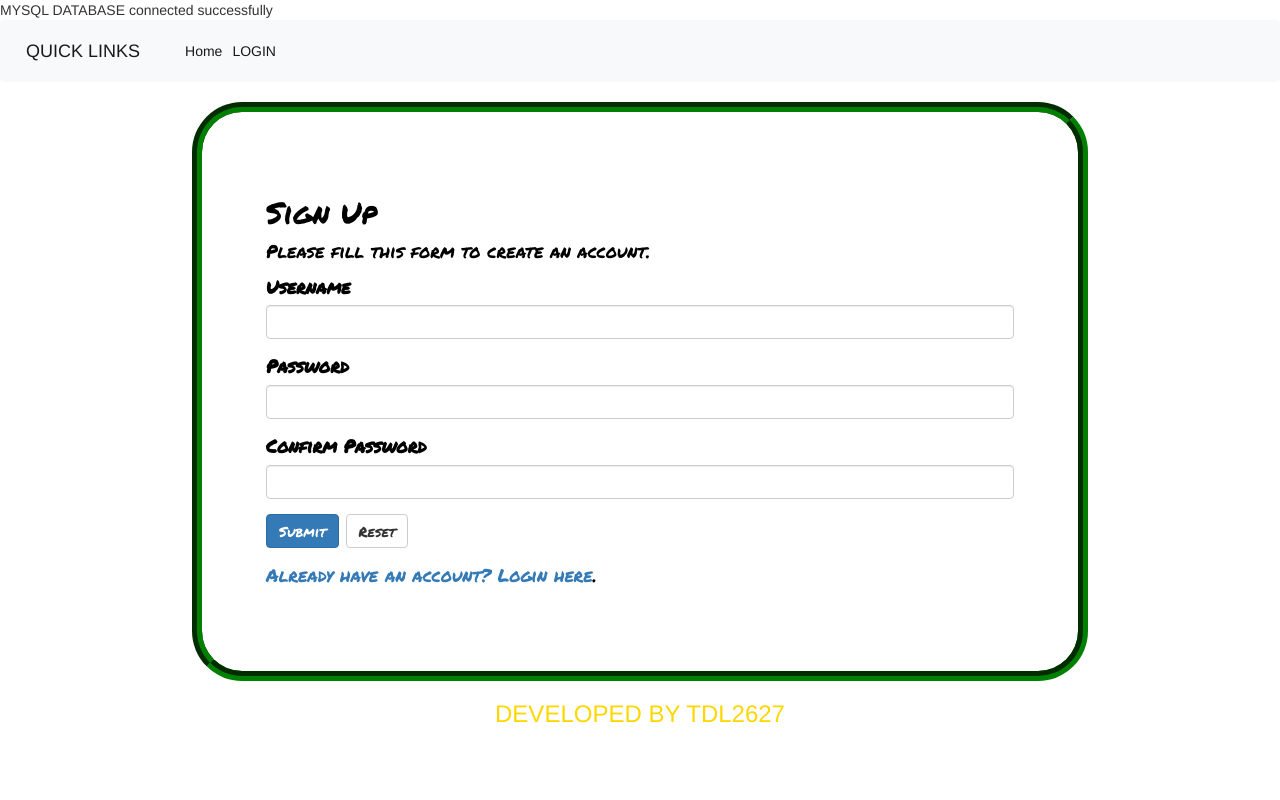
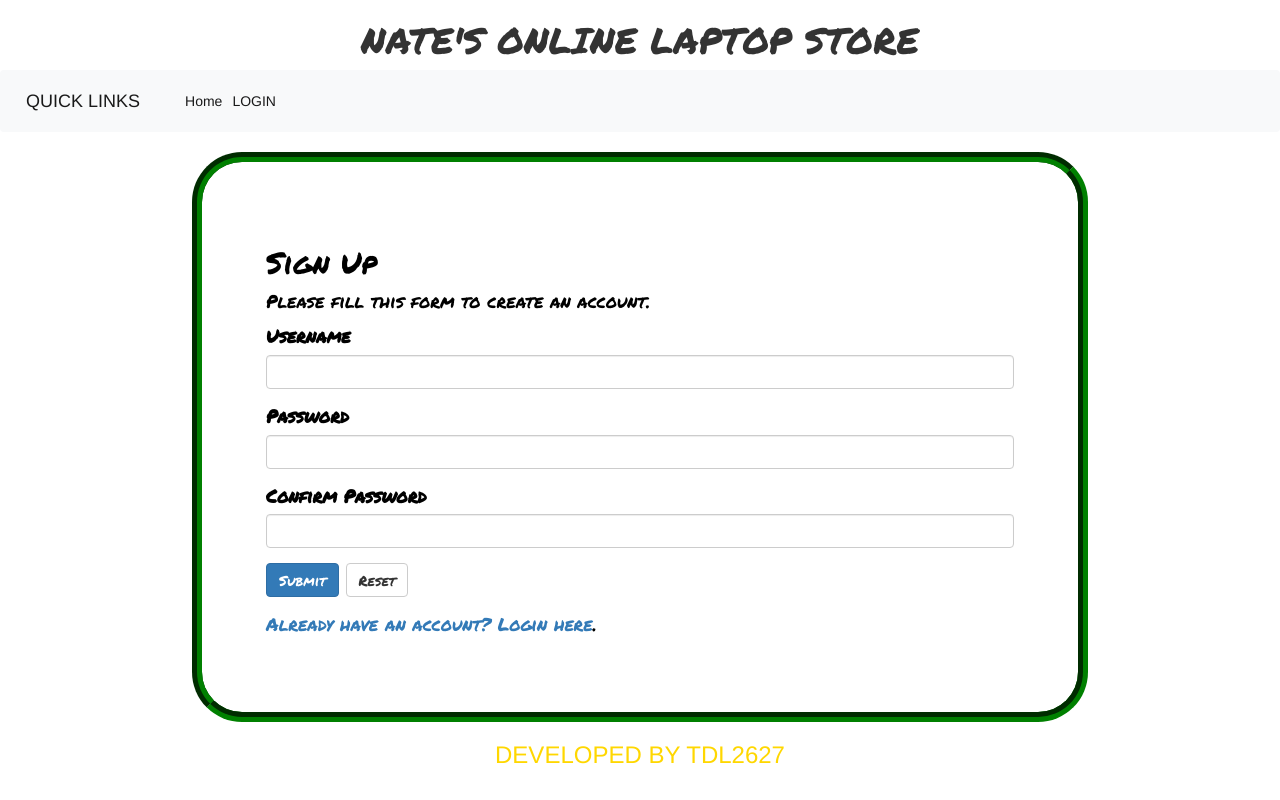
Before and after one commit to TDL2627/OnlineStore, a PHP site: page /signup.php in a window 1280 px wide. Run offline with PHP 8.4, Linux system fonts and the light colour scheme.

Commit message:
title add

```diff
--- a/cart.php
+++ b/cart.php
@@ -31,6 +31,7 @@
         </div>
       </nav>
       </body>
+      <h1>NATE'S ONLINE LAPTOP STORE </h3>
 <?php
 session_start();
 $status="";
--- a/db/db.php
+++ b/db/db.php
@@ -9,8 +9,6 @@ $link =mysqli_connect($DB_SERVER, $DB_USERNAME, $DB_PASSWORD, $DB_DATABASE);
 
 if (!$link){
     die("CONNECTION FAILED". mysqli_connect_error());
-}else{
-    echo "MYSQL DATABASE connected successfully";
 }
 
 $con = mysqli_connect("localhost:3308","TDL2627","2627","estore");
--- a/index.php
+++ b/index.php
@@ -36,7 +36,7 @@
         </div>
       </nav>
 
-    <h1>NATE'S ONLINE STORE</h1>
+    <h1>NATE'S ONLINE LAP TOP STORE</h1>
     <?php
     session_start();
 include('db/db.php');
@@ -69,7 +69,7 @@ if(empty($_SESSION["shopping_cart"])) {
     $array_keys = array_keys($_SESSION["shopping_cart"]);
     if(in_array($code,$array_keys)) {
  $status = "<div class='box' style='color:red;'>
- Product is already added to your cart!</div>";
+ Product is already added to your cart, to add more go to cart.</div>";
     } else {
     $_SESSION["shopping_cart"] = array_merge(
     $_SESSION["shopping_cart"],
--- a/login.php
+++ b/login.php
@@ -122,6 +122,7 @@ if($_SERVER["REQUEST_METHOD"] == "POST"){
     <div class="wrapper">
     <h1>WELCOME</h1>
     <div class="log">
+        <h1>NATE'S ONLINE LAP TOP STORE</h1>
         <h2>Login</h2>
         <p> Fill in your details below to login.</p>
         <form action="<?php echo htmlspecialchars($_SERVER["PHP_SELF"]); ?>" method="post">
--- a/signup.php
+++ b/signup.php
@@ -105,6 +105,7 @@ if($_SERVER["REQUEST_METHOD"] == "POST"){
         <link href="https://fonts.googleapis.com/css2?family=Permanent+Marker&display=swap" rel="stylesheet">
 </head>
 <body>
+    <h1>NATE'S ONLINE LAPTOP STORE</h1>
 <nav class="navbar navbar-expand-lg navbar-light bg-light">
         <a class="navbar-brand" href="#">QUICK LINKS</a>
         <button class="navbar-toggler" type="button" data-toggle="collapse" data-target="#navbarNav" aria-controls="navbarNav" aria-expanded="false" aria-label="Toggle navigation">
```
